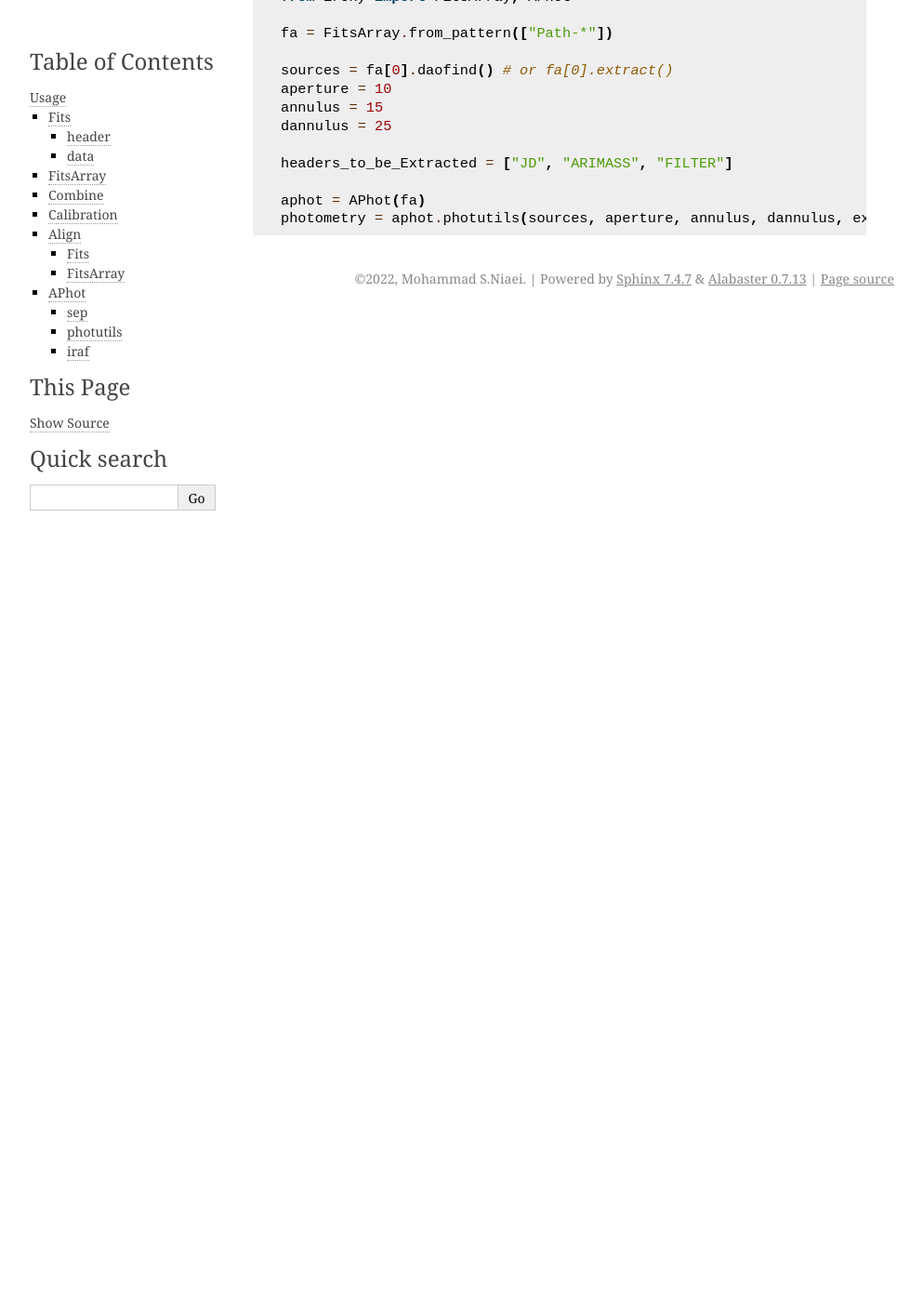
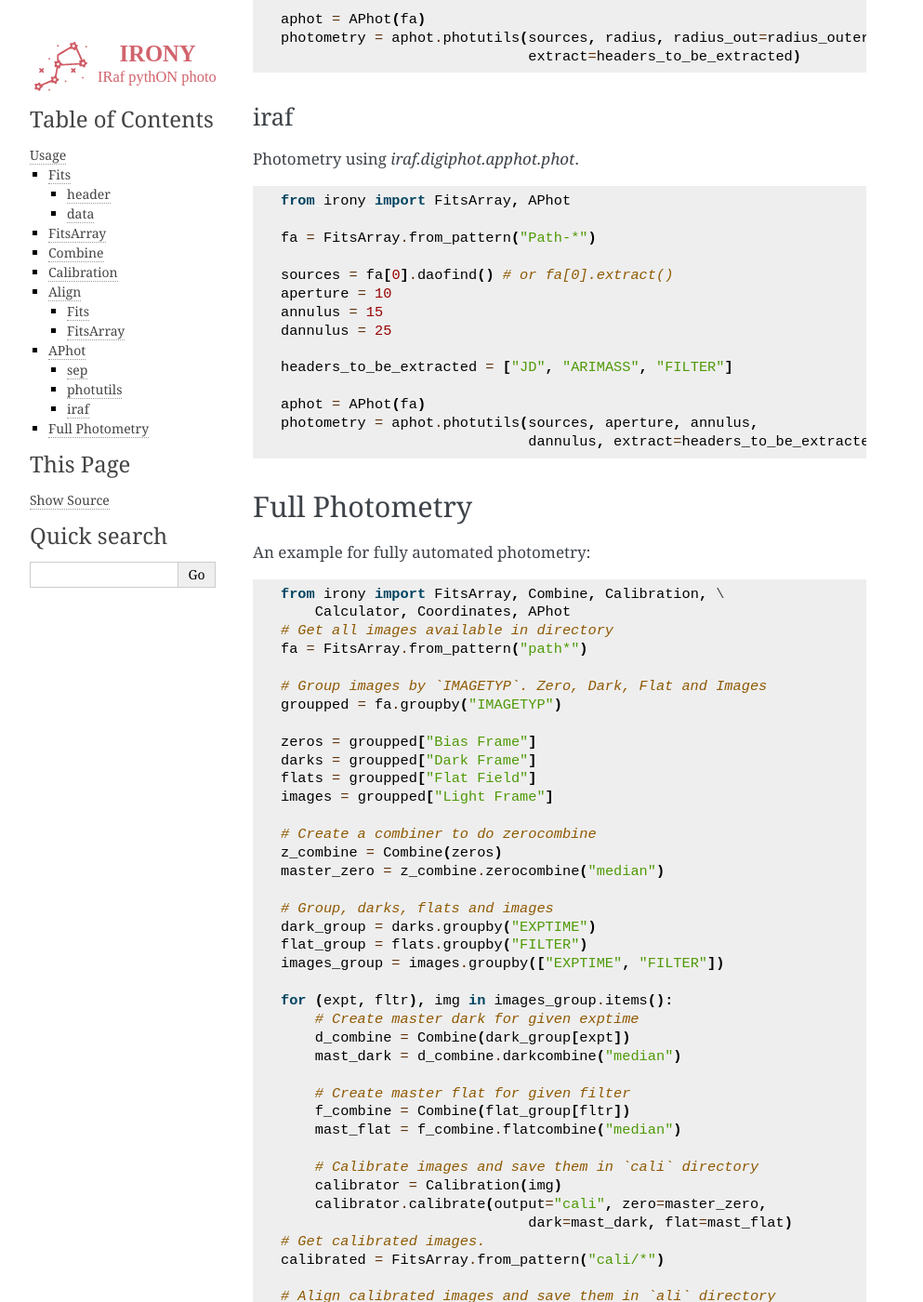
Before and after one commit to mshemuni/irony, a Sphinx documentation site: the page built from docs/usage.rst, in a window 1280 px wide and 1400 px high, scrolled down 3865 px. Shown: the whole window at 93% size, without its empty margins (148-1141 px from the left). Built offline with Sphinx 7.4.7, drawn with Linux system fonts in a browser that asks for light colours; some of the changed text lies outside the part shown.

Commit message:
piron's changed with irony

```diff
--- a/docs/conf.py
+++ b/docs/conf.py
@@ -31,8 +31,8 @@ exclude_patterns = ['_build', 'Thumbs.db', '.DS_Store']
 
 html_theme = 'alabaster'
 
+
 html_theme_options = {
-    'logo': 'irony.svg',
     'github_user': 'mshemuni',
     'github_repo': 'irony',
     'fixed_sidebar': 'true',
@@ -43,4 +43,5 @@ html_theme_options = {
 }
 
 html_static_path = ['_static']
-# html_logo = "irony.svg"
+html_favicon = 'iront_icon.svg'
+html_logo = "irony.svg"
--- a/docs/index.rst
+++ b/docs/index.rst
@@ -3,9 +3,9 @@
    You can adapt this file completely to your liking, but it should at least
    contain the root `toctree` directive.
 
-Welcome to irony's documentation!
+Welcome to `irony`'s documentation!
 =================================
-Version: 0.1.0
+*Version: 0.1.0*
 
 `irony`, stands for Iraf Python Photometry, is a python package for IRAF Photometry.
 Using `irony` one can automate calibration and photometry of astronomical observations.
--- a/docs/usage.rst
+++ b/docs/usage.rst
@@ -27,7 +27,8 @@ One can create a `Fits` object using an `str` as path.
 
    fits = Fits.from_path("Path-To-File")
 
-Notice, the `Path-To-File` must exist.
+.. warning::
+    Notice, the `Path-To-File` must exist.
 
 header
 ~~~~~~
@@ -53,7 +54,6 @@ Get data of an image using `data`.
    fits = Fits.from_path("Path-To-File")
    fits.imstat
 
-
 FitsArray
 ---------
 `FitsArray` is an object designed for fits file arrays. `FitsArray` accepts a `list` of `Fits`.
@@ -67,6 +67,10 @@ FitsArray
 
 One can create a `FitsArray` object using a `list` of `str`.
 
+.. warning::
+    At least one Fits object must be provided.
+
+
 .. code-block:: python
 
    from irony import FitsArray
@@ -79,7 +83,7 @@ One can create a `FitsArray` object using patterns.
 
    from irony import FitsArray
 
-   fa = FitsArray.from_pattern(["Path-*"])
+   fa = FitsArray.from_pattern("Path-*")
 
 Combine
 -------
@@ -89,7 +93,7 @@ Combine
 
    from irony import FitsArray, Combine
 
-   fa = FitsArray.from_pattern(["Path-*"])
+   fa = FitsArray.from_pattern("Path-*")
    com = Combine(fa)
    master_zero = com.zerocombine("median")
 
@@ -103,18 +107,19 @@ Calibration
 
    from irony import FitsArray, Calibration
 
-   zeros = FitsArray.from_pattern(["Zeros-*"])
+   zeros = FitsArray.from_pattern("Zeros-*")
    master_zero = zeros.zerocombine("median")
 
-   darks = FitsArray.from_pattern(["Darks-*"])
+   darks = FitsArray.from_pattern("Darks-*")
    master_dark = zeros.darkcombine("median")
 
-   flats = FitsArray.from_pattern(["Flats-*"])
+   flats = FitsArray.from_pattern("Flats-*")
    master_flat = zeros.flatcombine("median")
 
-   fa = FitsArray.from_pattern(["Path-*"])
+   fa = FitsArray.from_pattern("Path-*")
    cal = Calibration(fa)
-   calibrated_fits = cal.calibrate("median", zero=master_zero, dark=master_dark, flat=master_flat)
+   calibrated_fits = cal.calibrate("median", zero=master_zero,
+                                   dark=master_dark, flat=master_flat)
 
 Align
 -----
@@ -143,7 +148,7 @@ Align a list of fits file by another (reference). In this example first file.
 
    from irony import FitsArray
 
-   fa = FitsArray.from_pattern(["Path-*"])
+   fa = FitsArray.from_pattern("Path-*")
 
    aligned = fa.align(fa[0])
 
@@ -162,15 +167,14 @@ Photometry using `sep.sum_circle`.
 
    from irony import FitsArray, APhot
 
-   fa = FitsArray.from_pattern(["Path-*"])
+   fa = FitsArray.from_pattern("Path-*")
 
    sources = fa[0].daofind() # or fa[0].extract()
    radius = 10
-   headers_to_be_Extracted = ["JD", "ARIMASS", "FILTER"]
+   headers_to_be_extracted = ["JD", "ARIMASS", "FILTER"]
 
    aphot = APhot(fa)
-   photometry = aphot.sep(sources, radius, extract=headers_to_be_Extracted)
-
+   photometry = aphot.sep(sources, radius, extract=headers_to_be_extracted)
 
 photutils
 ~~~~~~~~~
@@ -181,16 +185,17 @@ Photometry using `photutils.aperture`.
 
    from irony import FitsArray, APhot
 
-   fa = FitsArray.from_pattern(["Path-*"])
+   fa = FitsArray.from_pattern("Path-*")
 
    sources = fa[0].daofind() # or fa[0].extract()
    radius_inner = 10
    radius_outer = 15
 
-   headers_to_be_Extracted = ["JD", "ARIMASS", "FILTER"]
+   headers_to_be_extracted = ["JD", "ARIMASS", "FILTER"]
 
    aphot = APhot(fa)
-   photometry = aphot.photutils(sources, radius, radius_out=radius_outer, extract=headers_to_be_Extracted)
+   photometry = aphot.photutils(sources, radius, radius_out=radius_outer,
+                                extract=headers_to_be_extracted)
 
 iraf
 ~~~~
@@ -201,14 +206,85 @@ Photometry using `iraf.digiphot.apphot.phot`.
 
    from irony import FitsArray, APhot
 
-   fa = FitsArray.from_pattern(["Path-*"])
+   fa = FitsArray.from_pattern("Path-*")
 
    sources = fa[0].daofind() # or fa[0].extract()
    aperture = 10
    annulus = 15
    dannulus = 25
 
-   headers_to_be_Extracted = ["JD", "ARIMASS", "FILTER"]
+   headers_to_be_extracted = ["JD", "ARIMASS", "FILTER"]
 
    aphot = APhot(fa)
-   photometry = aphot.photutils(sources, aperture, annulus, dannulus, extract=headers_to_be_Extracted)
+   photometry = aphot.photutils(sources, aperture, annulus,
+                                dannulus, extract=headers_to_be_extracted)
+
+Full Photometry
+---------------
+
+An example for fully automated photometry:
+
+.. code-block:: python
+
+   from irony import FitsArray, Combine, Calibration, \
+       Calculator, Coordinates, APhot
+   # Get all images available in directory
+   fa = FitsArray.from_pattern("path*")
+
+   # Group images by `IMAGETYP`. Zero, Dark, Flat and Images
+   groupped = fa.groupby("IMAGETYP")
+
+   zeros = groupped["Bias Frame"]
+   darks = groupped["Dark Frame"]
+   flats = groupped["Flat Field"]
+   images = groupped["Light Frame"]
+
+   # Create a combiner to do zerocombine
+   z_combine = Combine(zeros)
+   master_zero = z_combine.zerocombine("median")
+
+   # Group, darks, flats and images
+   dark_group = darks.groupby("EXPTIME")
+   flat_group = flats.groupby("FILTER")
+   images_group = images.groupby(["EXPTIME", "FILTER"])
+
+   for (expt, fltr), img in images_group.items():
+       # Create master dark for given exptime
+       d_combine = Combine(dark_group[expt])
+       mast_dark = d_combine.darkcombine("median")
+
+       # Create master flat for given filter
+       f_combine = Combine(flat_group[fltr])
+       mast_flat = f_combine.flatcombine("median")
+
+       # Calibrate images and save them in `cali` directory
+       calibrator = Calibration(img)
+       calibrator.calibrate(output="cali", zero=master_zero,
+                                dark=mast_dark, flat=mast_flat)
+   # Get calibrated images.
+   calibrated = FitsArray.from_pattern("cali/*")
+
+   # Align calibrated images and save them in `ali` directory
+   aligned = calibrated.align(calibrated[0], output="ali")
+
+   site = Coordinates.location_from_name("Location Name")
+   objc = Coordinates.position_from_name("Object Name")
+
+   c = Calculator(aligned)
+
+   # Calculate and Add HJD to the header.
+   c.hjd("DATE-OBS", objc, new_key="HJD",
+         date_format="isot", scale="utc")
+
+   # Calculate and Add AIRMASS/SECZ to the header.
+   c.sec_z("DATE-OBS", site, objc, new_key="AIRMASS",
+           date_format="isot", scale="utc")
+
+   aphot = APhot(aligned)
+
+   # Extract source coordinates
+   sources = aligned[0].daofind()
+
+   # Do iraf photometry
+   iraf_phot = aphot.iraf(sources, 10, 15, 20,
+                          extract=["HJD", "AIRMASS", "FILTER"])
```
Also changed, not shown: other parts of docs/usage.rst (+1 -1 lines), main.py (+66 -1 lines), assets/iront_icon.svg (added), docs/iront_icon.svg (added), 7 other files.
